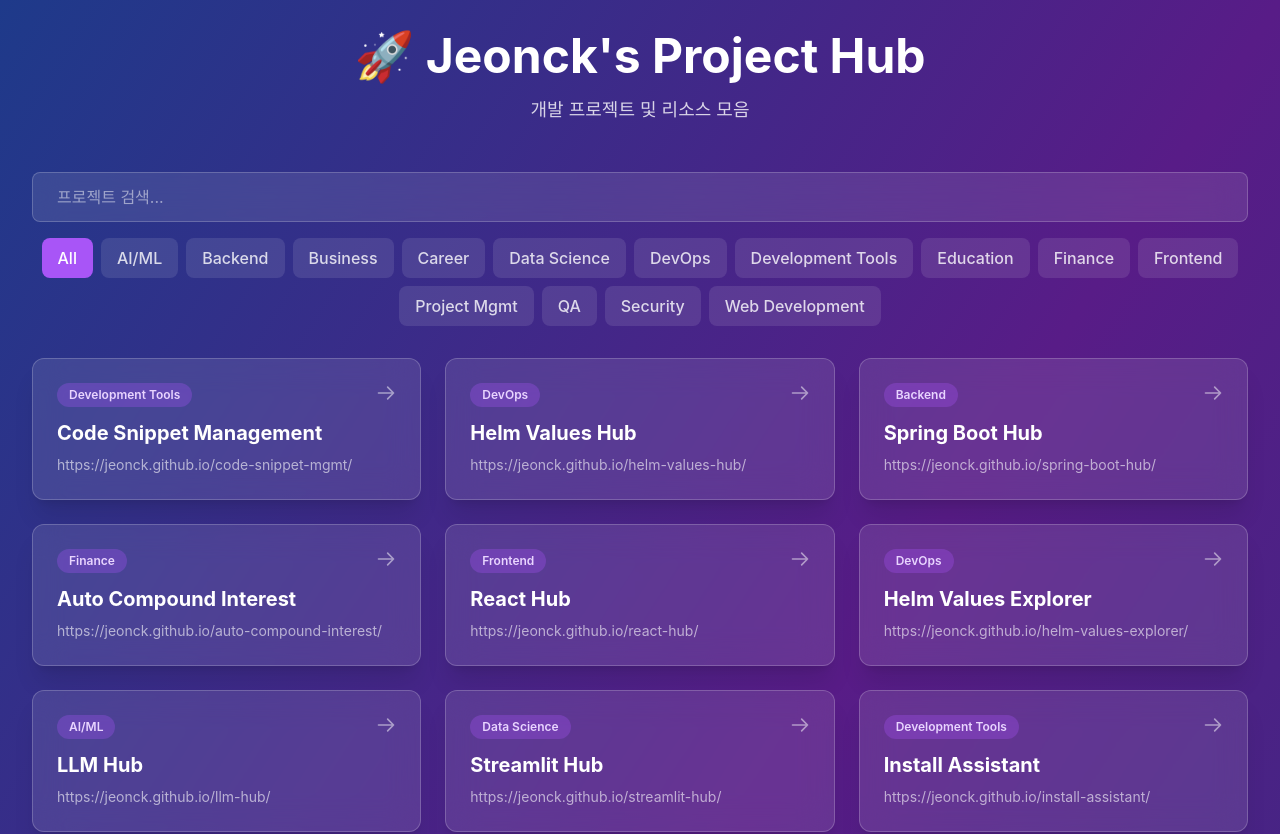
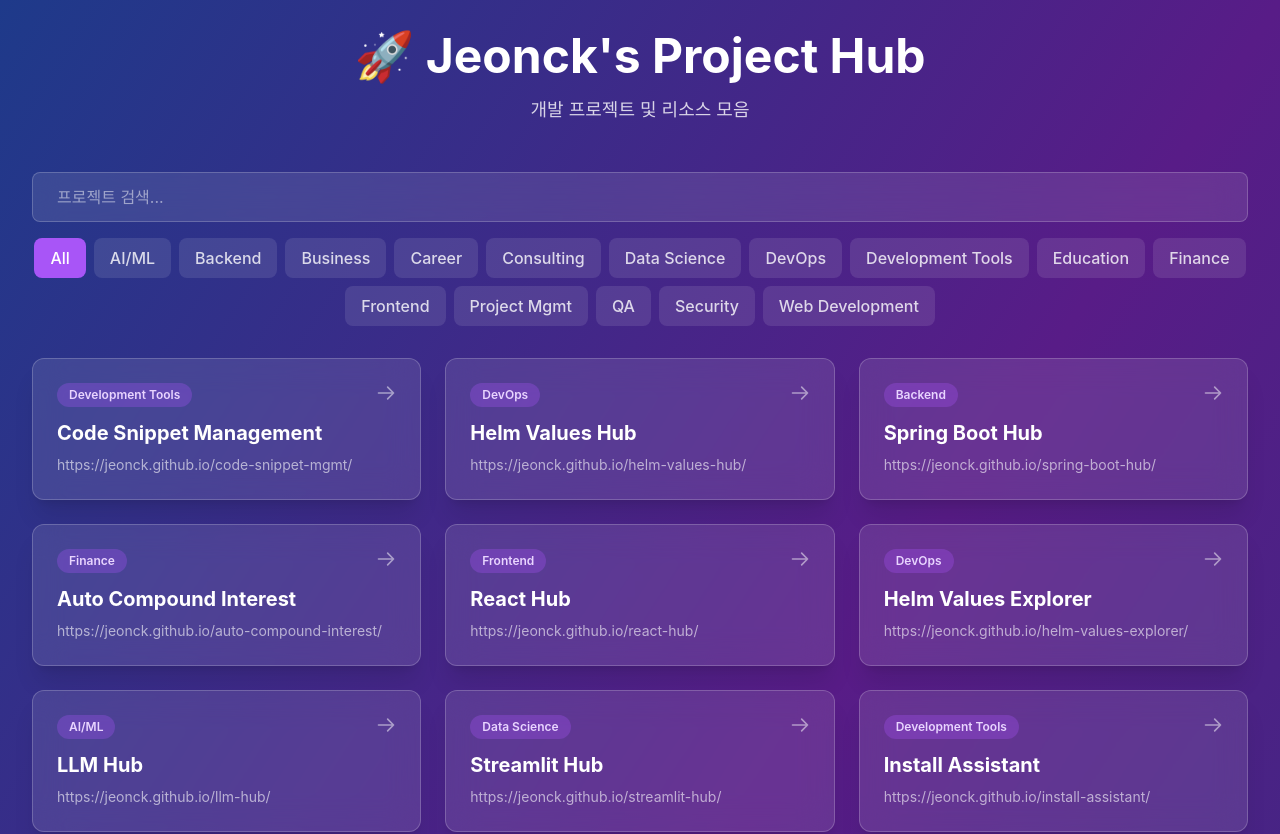
Before and after one commit to jeonck/jeonckHub, a React (Vite) app in the folder react-app/: page / in a window 1280 px wide. Shown: the top 834 px of the page. Built offline with nearby package versions, Linux system fonts and the light colour scheme.

Commit message:
feat: Add Cloud Native Transfer to project list under Consulting category

```diff
--- a/react-app/src/App.jsx
+++ b/react-app/src/App.jsx
@@ -27,6 +27,7 @@
   { title: 'Data Quality Management Guide Portal', url: 'https://jeonck.github.io/data-quality-management-guide-portal/', category: 'QA' },
   { title: 'AI Expert Quiz', url: 'https://jeonck.github.io/ai-expert-quiz/', category: 'Education' },
   { title: 'IT Audit Word', url: 'https://jeonck.github.io/itauditword/', category: 'Education' },
+  { title: 'Cloud Native Transfer', url: 'https://jeonck.github.io/cloudNativeTransfer/', category: 'Consulting' },
 ]
 
 const categories = ['All', ...[...new Set(projects.map(p => p.category))].sort()]
```
